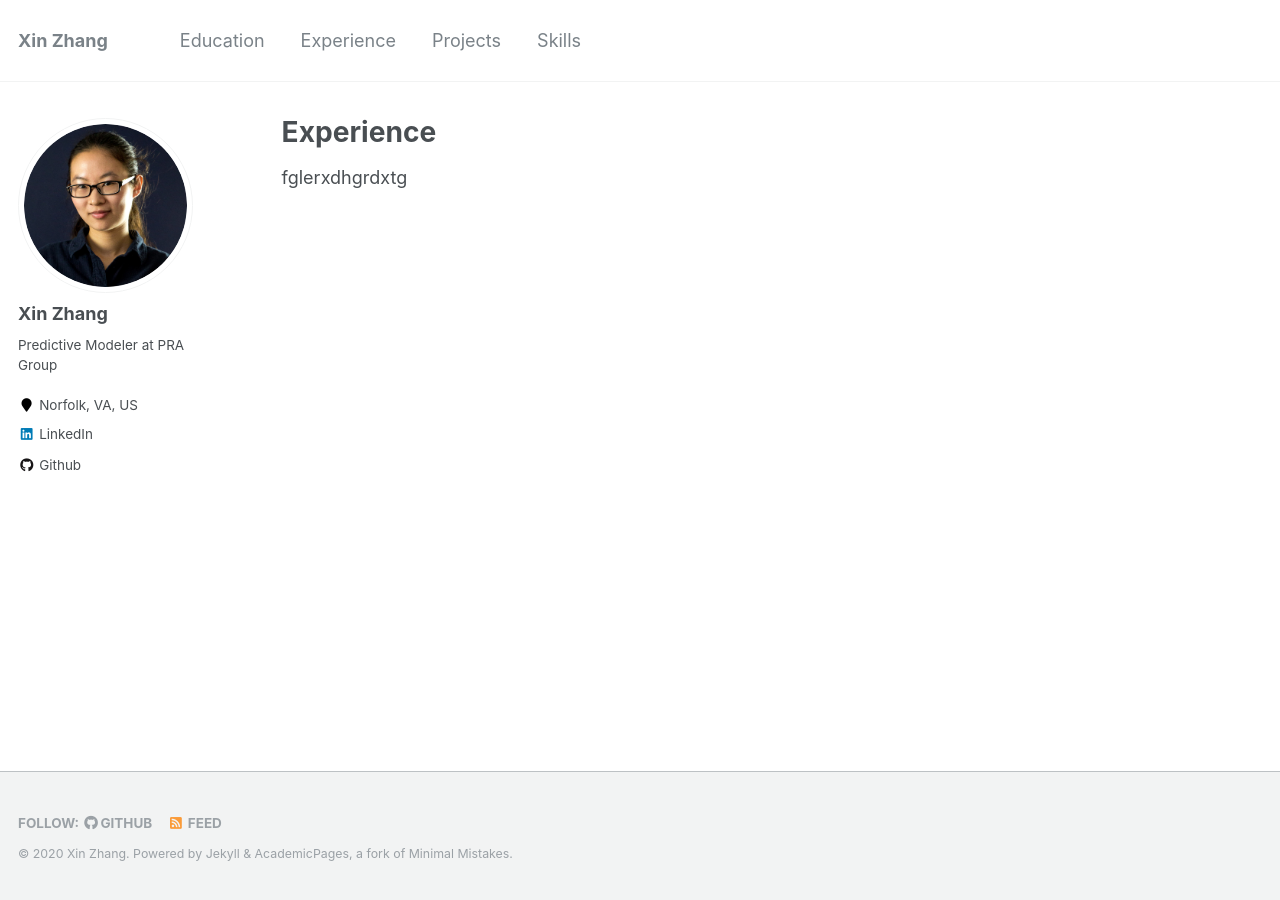
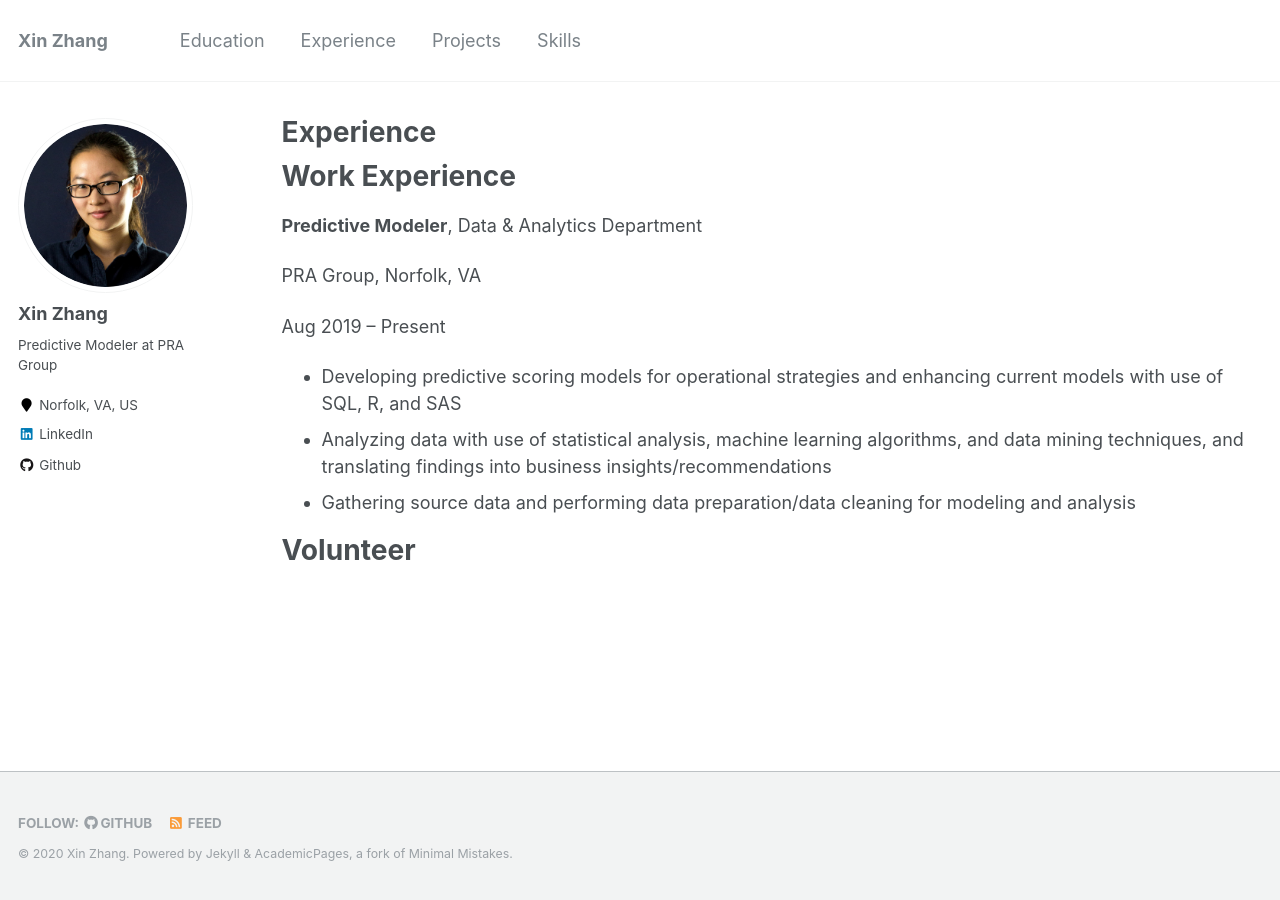
Before and after one commit to SnowingSita/SnowingSita.github.io, a Jekyll site: the page built from _pages/experience.md, in a window 1280 px wide. Built offline with Jekyll 4.4.1, drawn with Linux system fonts in a browser that asks for light colours.

Commit message:
Update experience.md

```diff
--- a/_pages/experience.md
+++ b/_pages/experience.md
@@ -5,4 +5,20 @@ permalink: /experience/
 author_profile: true
 ---
 
-fglerxdhgrdxtg
+Work Experience
+======
+
+**Predictive Modeler**, Data & Analytics Department
+
+PRA Group, Norfolk, VA
+
+Aug 2019 – Present
+
+- Developing predictive scoring models for operational strategies and enhancing current models with use of SQL, R, and SAS
+- Analyzing data with use of statistical analysis, machine learning algorithms, and data mining techniques, and translating findings into business insights/recommendations
+- Gathering source data and performing data preparation/data cleaning for modeling and analysis
+
+
+
+Volunteer
+======
```
